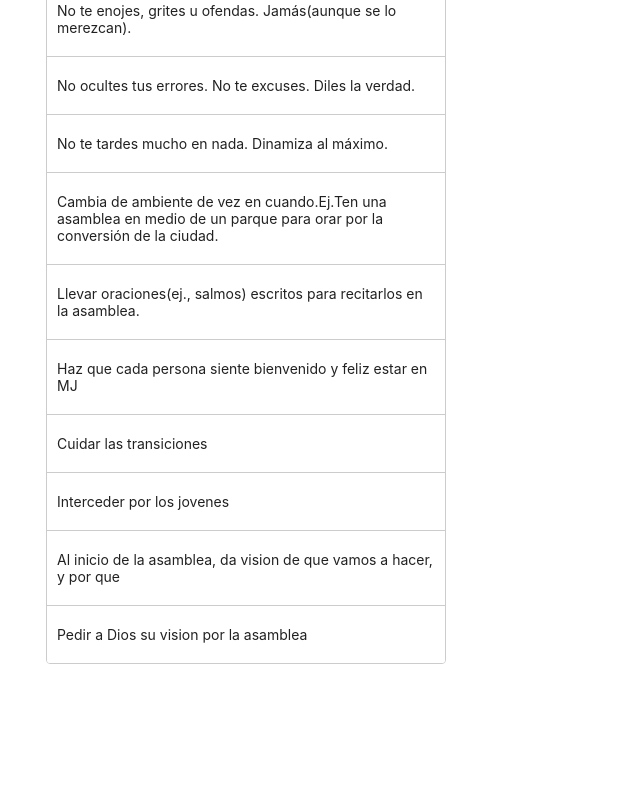
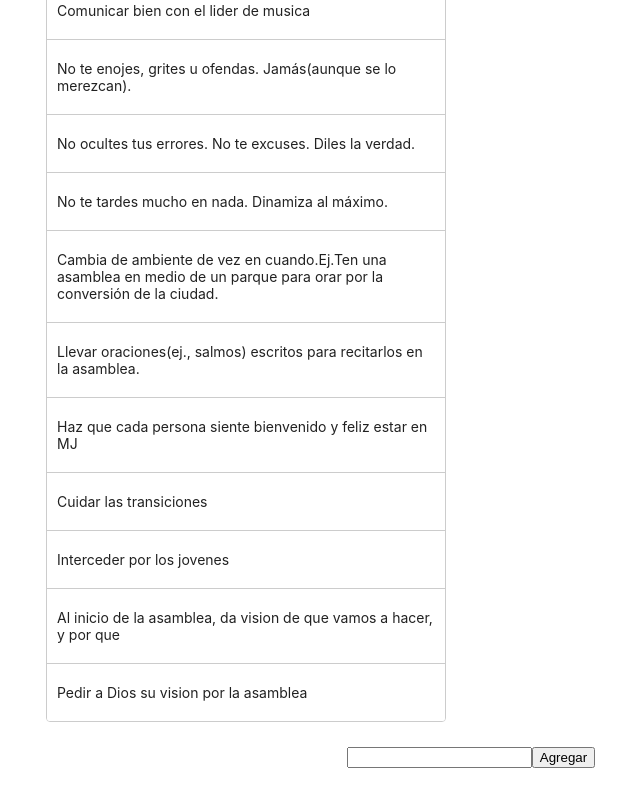
Before and after one commit to rossacheson/asamblea, an Angular app: page / in a window 1280 px wide. Shown: the part 1795-2595 px from the top of the page, without its empty margins (169-809 px from the left). Before the commit the page ends 2516 px from the top, so only its background shows below. Built offline with nearby package versions, Linux system fonts and the light colour scheme.

Commit message:
Add ability to add a tip

```diff
--- a/src/app/app.component.html
+++ b/src/app/app.component.html
@@ -358,6 +358,11 @@
         </div>
     </div>
 
+    <form (ngSubmit)="addNewTip(newTipInput)">
+        <input type="text" id="tip-input" name="newTip" #newTipInput>
+        <button type="submit">Agregar</button>
+    </form>
+
     <svg id="clouds"
          alt="Gray Clouds Background"
          xmlns="http://www.w3.org/2000/svg"
--- a/src/app/app.component.ts
+++ b/src/app/app.component.ts
@@ -34,6 +34,7 @@ export class AppComponent implements OnInit {
         'No repetir siempre las mismas dinámicas. No cansarlos. No quemar las dinámicas.',
         'No regañar constantemente a los jóvenes.',
         'No dejar que la asamblea sea algo meramente “Social”.',
+        'Comunicar bien con el lider de musica',
         'No te enojes, grites u ofendas. Jamás(aunque se lo merezcan).',
         'No ocultes tus errores. No te excuses. Diles la verdad.',
         'No te tardes mucho en nada. Dinamiza al máximo.',
@@ -72,6 +73,11 @@ export class AppComponent implements OnInit {
         }
     }
 
+    public addNewTip(newTipInput: any) {
+        this.tips.push(newTipInput.value);
+        newTipInput.value = null;
+    }
+
     // this doesn't work because the predicate function runs in its own scope
     // public maxTenPredicate(item: CdkDrag<string>) {
     //     return this.mejoresTips.length < 10;
--- a/src/app/app.module.ts
+++ b/src/app/app.module.ts
@@ -1,5 +1,6 @@
 import { BrowserModule } from '@angular/platform-browser';
 import { NgModule } from '@angular/core';
+import {FormsModule} from '@angular/forms';
 import { DragDropModule } from '@angular/cdk/drag-drop';
 
 import { AppComponent } from './app.component';
@@ -10,7 +11,8 @@ import { AppComponent } from './app.component';
   ],
   imports: [
       BrowserModule,
-      DragDropModule
+      DragDropModule,
+      FormsModule
   ],
   providers: [],
   bootstrap: [AppComponent]
```
Also changed, not shown: 1 other file (tests, documents, lock files or other folders).
